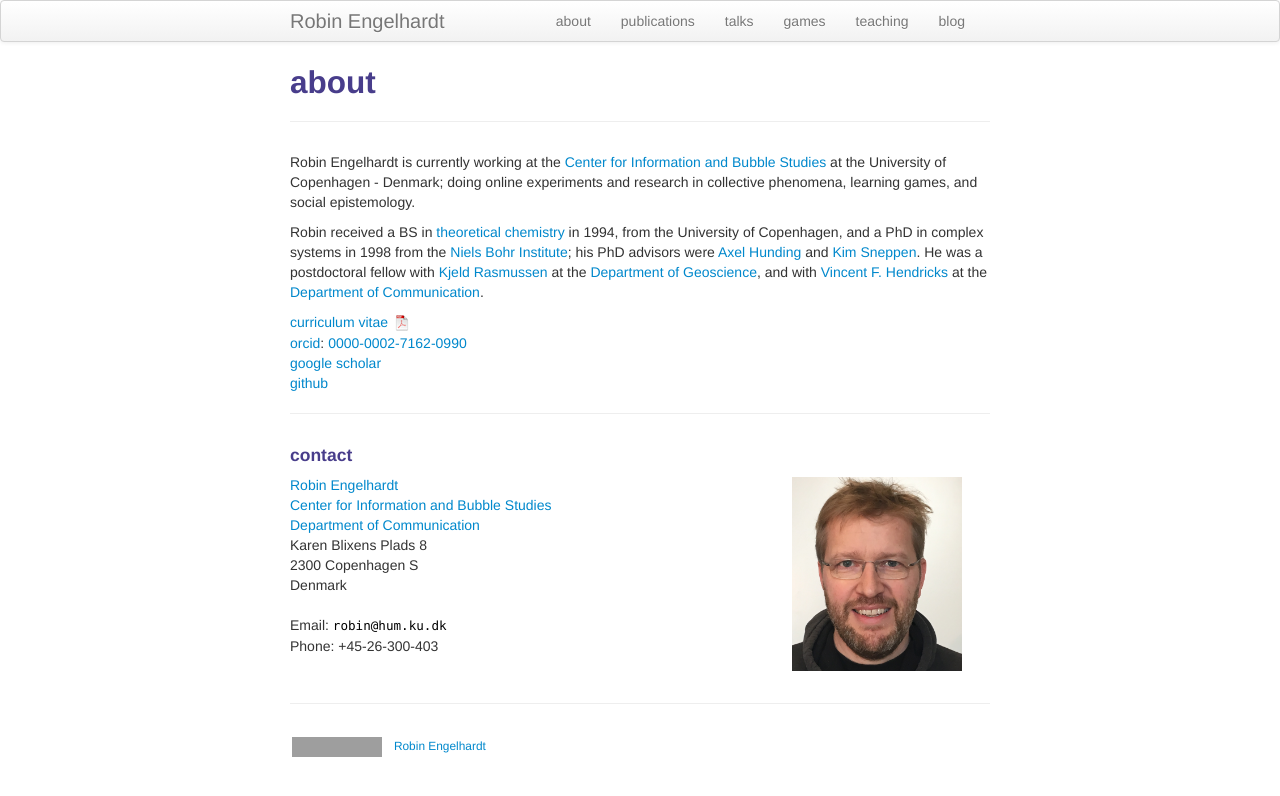
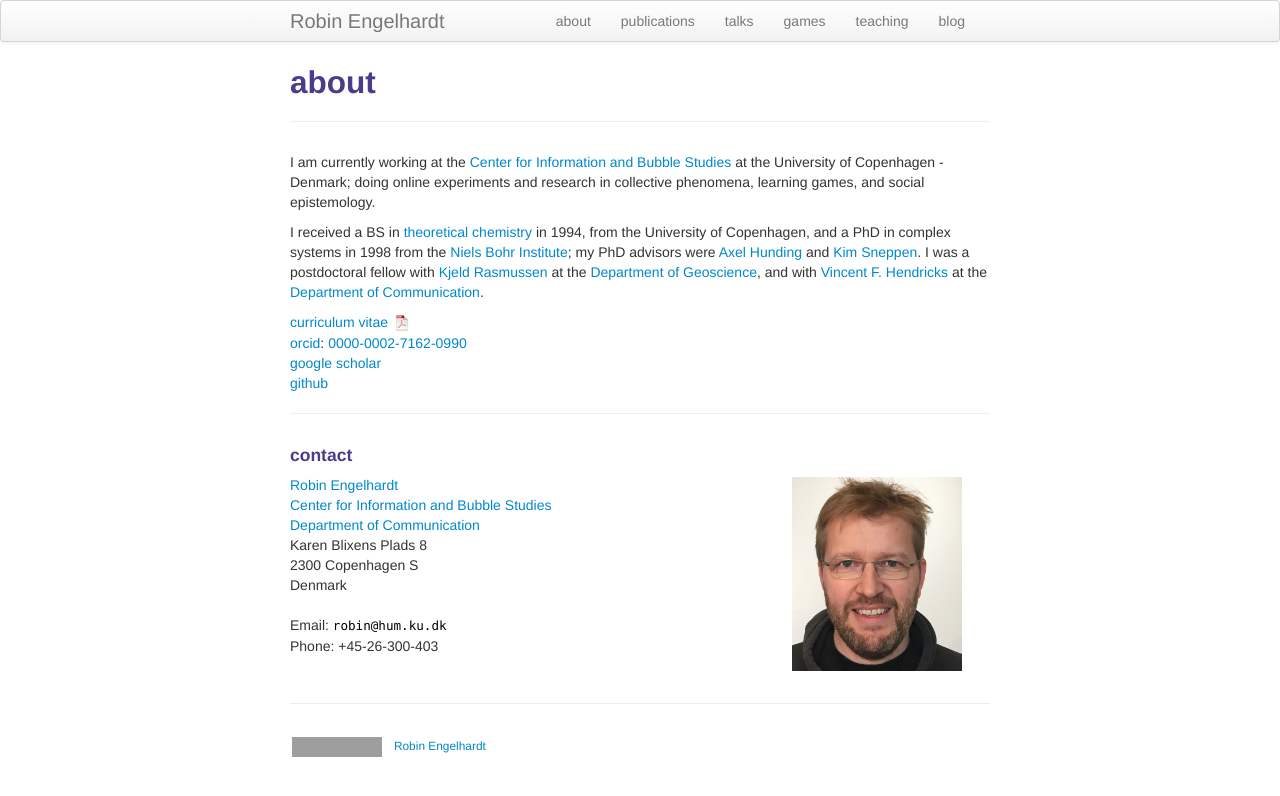
Before and after one commit to gavstrik/gavstrik.github.io, a Jekyll site: the page built from pages/about.md, in a window 1280 px wide. Shown: the top 796 px of the page. Built offline with Jekyll 4.4.1, drawn with Linux system fonts in a browser that asks for light colours; grey boxes are pictures that could not be loaded.

```diff
--- a/pages/about.md
+++ b/pages/about.md
@@ -4,14 +4,14 @@
 description: Robin Engelhardt is working at the Center for Information and Bubble Studies at the University of Copenhagen - Denmark; research in social media, learning games, online experiments
 ---
 
-Robin Engelhardt is currently working at the [Center for Information and Bubble Studies](https://bubblestudies.ku.dk/) at the University of Copenhagen - Denmark; doing online experiments and research in collective phenomena, learning games, and social epistemology.
+I am currently working at the [Center for Information and Bubble Studies](https://bubblestudies.ku.dk/) at the University of Copenhagen - Denmark; doing online experiments and research in collective phenomena, learning games, and social epistemology.
 
-Robin received a BS in [theoretical chemistry](https://www.ku.dk/) in 1994, from the
+I received a BS in [theoretical chemistry](https://www.ku.dk/) in 1994, from the
 University of Copenhagen, and a PhD in complex systems in 1998 from the
-[Niels Bohr Institute](https://www.nbi.ku.dk); his PhD advisors were
+[Niels Bohr Institute](https://www.nbi.ku.dk); my PhD advisors were
 [Axel Hunding](https://www.researchgate.net/scientific-contributions/2006150665_Axel_Hunding) and
 [Kim Sneppen](https://scholar.google.com/citations?hl=en&user=LIBL6nQAAAAJ).
-He was a postdoctoral fellow with
+I was a postdoctoral fellow with
 [Kjeld Rasmussen](https://scholar.google.com/citations?hl=en&user=dR_89cEAAAAJ)
 at the
 [Department of Geoscience](https://ign.ku.dk/english/),
```
Also changed, not shown: index.md (+4 -4 lines), pages/pubs.md (+2 -3 lines), pages/teaching.md (+1 -1 lines), assets/pics/canteen_dilemma.png (added), assets/publpics/canteen_dilemma.png (added).
